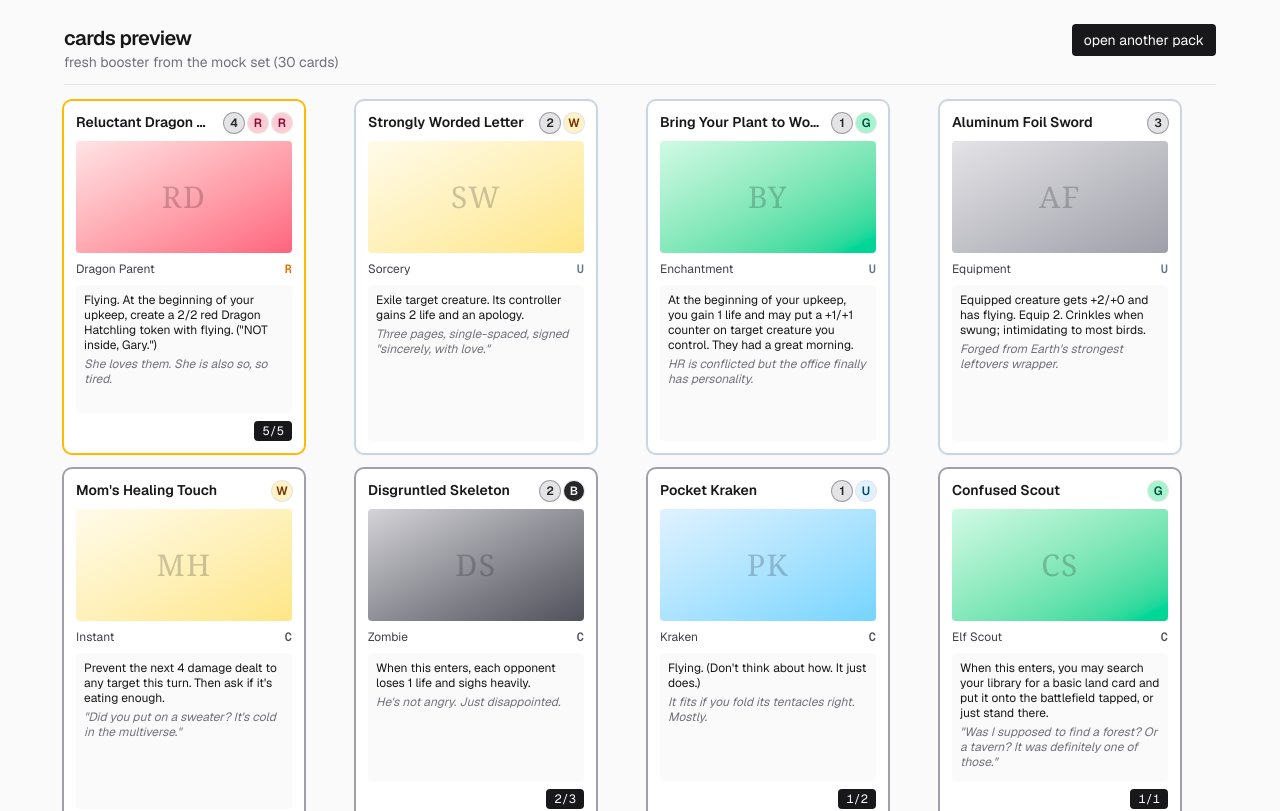
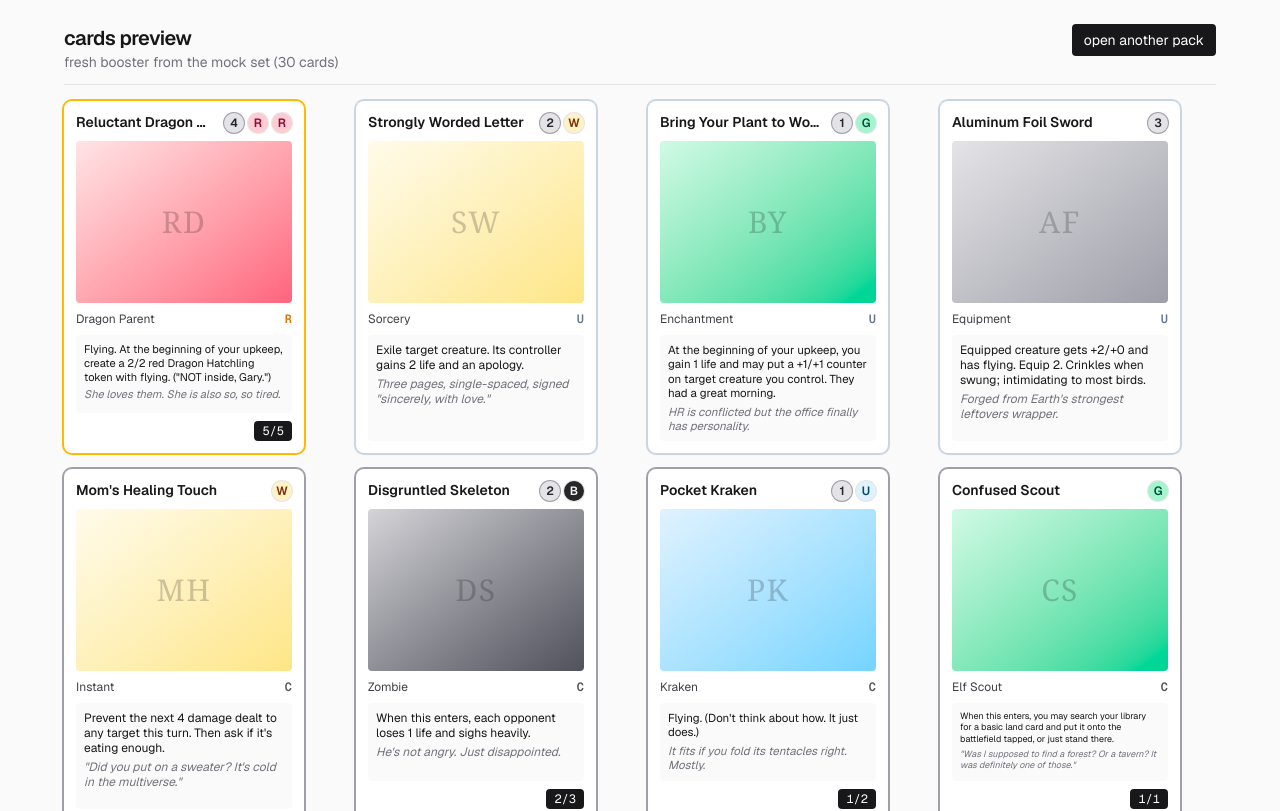
Before and after one commit to chicagopolitics/mtg-draft-3, a Next.js app: page /cards-preview in a window 1280 px wide. Shown: the top 811 px of the page. Built offline with nearby package versions, Linux system fonts and the light colour scheme.

Commit message:
fixing picture formatting

```diff
--- a/components/Card.tsx
+++ b/components/Card.tsx
@@ -80,13 +80,13 @@ function ManaPips({ cost }: { cost: ManaCost }) {
 function ArtPlaceholder({ card }: { card: Card }) {
   if (card.artUrl) {
     return (
-      <div className="h-28 shrink-0 overflow-hidden rounded bg-zinc-100 dark:bg-zinc-800">
+      <div className="aspect-[4/3] w-full shrink-0 overflow-hidden rounded bg-zinc-100 dark:bg-zinc-800">
         {/* eslint-disable-next-line @next/next/no-img-element */}
         <img
           src={card.artUrl}
           alt={card.name}
           loading="lazy"
-          className="h-full w-full object-cover"
+          className="h-full w-full object-cover object-top"
         />
       </div>
     );
@@ -104,7 +104,7 @@ function ArtPlaceholder({ card }: { card: Card }) {
 
   return (
     <div
-      className={`flex h-28 shrink-0 items-center justify-center rounded bg-gradient-to-br ${gradient}`}
+      className={`flex aspect-[4/3] w-full shrink-0 items-center justify-center rounded bg-gradient-to-br ${gradient}`}
     >
       <span className="font-serif text-3xl tracking-wider text-black/20 dark:text-white/20">
         {card.name
@@ -118,19 +118,28 @@ function ArtPlaceholder({ card }: { card: Card }) {
 }
 
 /**
- * Shrinks rules + flavor font size until it fits within the parent's height,
- * down to TEXT_MIN_PX. Beyond that, lets overflow get hidden by the parent.
+ * Shrinks rules + flavor font size until it fits, down to TEXT_MIN_PX. If it
+ * still overflows at the minimum size, truncates the rules text with "…" so
+ * nothing escapes the card boundary.
  */
 function FitText({ text, flavor }: { text: string; flavor?: string }) {
   const containerRef = useRef<HTMLDivElement>(null);
   const innerRef = useRef<HTMLDivElement>(null);
   const [px, setPx] = useState(TEXT_MAX_PX);
+  const [clipped, setClipped] = useState(text);
 
   useLayoutEffect(() => {
     const container = containerRef.current;
     const inner = innerRef.current;
     if (!container || !inner) return;
 
+    const rulesEl = inner.querySelector<HTMLElement>("[data-rules]");
+    if (!rulesEl) return;
+
+    // Reset to full text for measurement.
+    rulesEl.textContent = text;
+
+    // Step 1: shrink font size until it fits or we hit min.
     let size = TEXT_MAX_PX;
     inner.style.fontSize = `${size}px`;
     while (size > TEXT_MIN_PX && inner.scrollHeight > container.clientHeight) {
@@ -138,15 +147,35 @@ function FitText({ text, flavor }: { text: string; flavor?: string }) {
       inner.style.fontSize = `${size}px`;
     }
     setPx(size);
+
+    // Step 2: if still overflowing at min size, binary-search a truncation.
+    if (inner.scrollHeight > container.clientHeight) {
+      let lo = 0;
+      let hi = text.length;
+      while (lo < hi) {
+        const mid = Math.floor((lo + hi + 1) / 2);
+        rulesEl.textContent = text.slice(0, mid).trimEnd() + "…";
+        if (inner.scrollHeight <= container.clientHeight) {
+          lo = mid;
+        } else {
+          hi = mid - 1;
+        }
+      }
+      const best = text.slice(0, lo).trimEnd() + "…";
+      rulesEl.textContent = best;
+      setClipped(best);
+    } else {
+      setClipped(text);
+    }
   }, [text, flavor]);
 
   return (
-    <div ref={containerRef} className="flex-1 overflow-hidden">
+    <div ref={containerRef} className="min-h-0 flex-1 overflow-hidden">
       <div
         ref={innerRef}
         style={{ fontSize: `${px}px`, lineHeight: 1.25 }}
       >
-        <p>{text}</p>
+        <p data-rules>{clipped}</p>
         {flavor ? (
           <p className="mt-1 italic text-zinc-500 dark:text-zinc-400">
             {flavor}
@@ -183,7 +212,7 @@ export function CardView({ card }: { card: Card }) {
         </span>
       </div>
 
-      <div className="flex flex-1 flex-col rounded bg-zinc-50 p-2 leading-snug dark:bg-zinc-800/50">
+      <div className="flex min-h-0 flex-1 flex-col rounded bg-zinc-50 p-2 leading-snug dark:bg-zinc-800/50">
         <FitText text={card.text} flavor={card.flavor} />
       </div>
 
```
